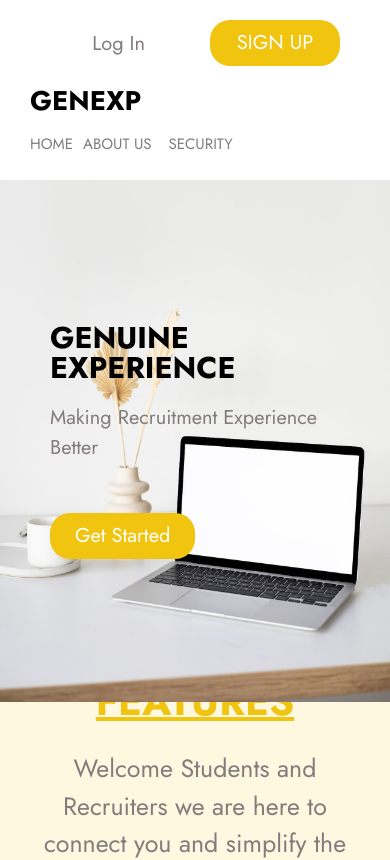
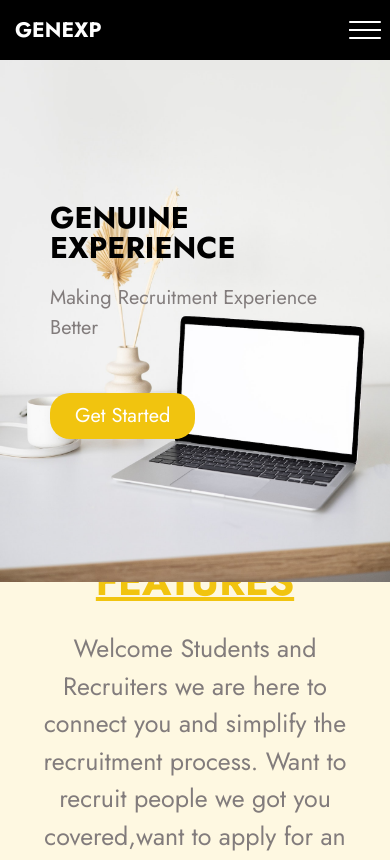
Before and after one commit to ktarun1419/genexp, a React (Create React App) app: page / in a window 390 px wide. Shown: the top 860 px of the page. Built offline with nearby package versions, Linux system fonts and the light colour scheme.

Commit message:
Modified the entire Navbar with complete responsiveness

```diff
--- a/src/components/Navbar.css
+++ b/src/components/Navbar.css
@@ -1,275 +1,135 @@
-.menu {
-    padding: 0 14rem;
-    /* margin-top: 12rem; */
-}
-
-.menu nav {
+.Navbar {
+    height: 60px;
     display: flex;
     justify-content: space-between;
     align-items: center;
+    background: black;
+    /* Added */
+    position:fixed;
     width: 100%;
-    height: 12rem;
-    /* position: fixed;
-    top: 0;  */
-}
+    top: 0;
+  }
 
+  .Navbar > .nav-logo {
+    font-weight: 700;
+    font-size: 21px;
+    margin: 15px;
+    color: #ffffff;
+  }
 
-.menu nav .left-side-menu {
-    display: flex;
-    justify-content: space-between;
-    align-items: center;
-    width: 50%;
+  .Navbar > .nav-items {
+    z-index: 10;
+  }
 
-}
+  .Navbar > .nav-items > a {
+    color: #ffffff;
+    font-size: 16px;
+    text-decoration: none;
+    margin: 15px;
+    position: relative;
+    opacity: 0.9;
+  }
 
-.menu nav .left-side-menu .sub-menu {
-    height: inherit;
-    display: flex;
-    /* position: relative;
-    z-index: 99; */
-}
+  .Navbar > .nav-items > a:hover {
+    opacity: 1;
+    color: #F1C40F;
+  }
 
-.menu nav .left-side-menu .sub-menu a {
-    margin-right: 2rem;
-}
-.menu nav .left-side-menu .sub-menu a:first-child {
-    margin-right: 1rem;
-}
+  .Navbar > .nav-items > a::before {
+    content: "";
+    position: absolute;
+    left: 0;
+    bottom: 0;
+    width: 0;
+    height: 2px;
+    background: #F1C40F;
+    transition: all 0.45s;
+  }
 
-.menu nav .left-side-menu .logo a h3 {
-    font-size: 2.5rem;
-}
+  .Navbar > .nav-items > a:hover::before {
+    width: 100%;
+  }
 
-.menu nav .left-side-menu .sub-menu a li {
-    font-size: 2rem;
-    line-height: 3.6rem;
-    text-transform: capitalize;
-    transition: all 0.2s;
-}
+  .Navbar > .nav-toggle {
+    display: none;
+  }
 
-.menu nav .left-side-menu .sub-menu a li:hover {
-    color: var(--button-background);
-}
-
-.menu .right-side-menu {
-    width: 50%;
-    display: flex;
-    justify-content: flex-end;
-}
-
-.menu .right-side-menu .sub-menu {
-    width: 100%;
-    height: inherit;
-    display: flex;
-    align-items: center;
-    justify-content: flex-end;
-}
-
-.menu .right-side-menu .sub-menu a {
-    margin-right: 3rem;
-    padding: 0.7rem 2.5rem;
-    background: rgba(255, 255, 255, 0.5);
-    font-size: 2rem;
-    cursor: pointer;
-    border-radius: 2rem;
-    position: relative;
-    z-index: 9;
-}
-
-.menu .right-side-menu .sub-menu .style-btn {
-    padding: 0px;
-}
-
-
-.menu .right-side-menu .sub-menu button {
-    padding: 0.5rem 2.5rem;
-    background-color: var(--button-background);
-    color: #fff;
-    position: relative;
-    z-index: 9;
-}
-
-.menu .right-side-menu .sub-menu button:hover {
-    background: #1b3d68;
-}
-
-.menu .right-side-menu .sub-menu a li:hover {
-    color: var(--button-background);
-}
-
-
-@media (min-width: 1024px) {
-
-    .menu {
-        padding: 0 4rem;
+  @media (max-width: 700px) {
+    .Navbar > .nav-items {
+      position: absolute;
+      top: 60px;
+      display: flex;
+      flex-direction: column;
+      background: black;
+      /* left: 0; */
+      justify-content: center;
+      align-items: center;
+      width: 100%;
+      height: 100vh;
+      transform: translateX(-100%);
+      transition: all .45s;
     }
 
-    .menu nav .left-side-menu .sub-menu a li {
-        font-size: 2rem;
-        margin-right: 1.5rem;
-        width: 10rem;
+    .Navbar > .nav-items > a::before {
+        background: transparent;
     }
 
-    .menu nav .left-side-menu .logo a h3 {
-        margin-right: 5rem;
-    }
-}
+    .Navbar > .nav-items.open {
+        transform: translateX(0);
 
-@media (min-width: 768px) and (max-width: 1023px) {
-    .menu {
-        padding: 0 3rem;
     }
 
-    .menu nav .left-side-menu .sub-menu a li {
-        font-size: 1.3rem;
-        margin-right: 2px;
+    .Navbar > .nav-toggle {
+      display: flex;
+      width: 50px;
+      height: 50px;
+      align-items: center;
+      justify-content: center;
+      cursor: pointer;
     }
 
-    .menu nav .left-side-menu .logo a h3 {
-        font-size: 2rem;
+    .nav-toggle > .bar {
+      position: relative;
+      width: 32px;
+      height: 2px;
+      background: #ffffff;
+      transition: all 0.45s ease-in-out;
     }
 
-    .menu nav .left-side-menu .sub-menu a {
-        margin-right: 2rem;
+    .nav-toggle > .bar::before,
+    .nav-toggle > .bar::after {
+      content: "";
+      position: absolute;
+      height: 2px;
+      background: #ffffff;
+      border-radius: 2px;
+      transition: all 0.45s ease-in-out;
+    }
+
+    .nav-toggle > .bar::before {
+      width: 32px;
+      transform: translateY(-8px);
+      right: 0;
+    }
+
+    .nav-toggle > .bar::after {
+      width: 32px;
+      transform: translateY(8px);
+    }
+
+    .nav-toggle.open > .bar {
+        transform: translateX(-40px);
+        background: transparent;
+    }
+
+    .nav-toggle.open > .bar::before {
+        width: 32px;
+        transform: rotate(45deg) translate(26px, -26px);
+    }
+
+    .nav-toggle.open > .bar::after {
+      transform: rotate(-45deg) translate(26px, 26px);
     }
 
 
-    .menu nav {
-        display: flex;
-        flex-flow: column;
-        align-items: flex-start;
-
-    }
-
-    .menu nav .left-side-menu {
-        width: 100%;
-        display: block;
-        order: 2;
-    }
-
-    .menu nav .left-side-menu .logo {
-        display: block;
-        width: 100%;
-    }
-
-    .menu nav .left-side-menu .logo a h3 {
-        font-size: 3rem;
-        margin-bottom: 1rem;
-    }
-
-    .menu .left-side-menu .sub-menu {
-        width: 100%;
-        display: block;
-    }
-
-    .menu nav .left-side-menu .sub-menu a {
-        margin-right: 1.7rem;
-    }
-
-    .menu nav .left-side-menu .sub-menu a li {
-        font-size: 2rem;
-    }
-
-    .main nav .right-side-menu {
-        width: 100%;
-        order: 1;
-    }
-
-    .menu .right-side-menu .sub-menu button {
-        width: 13rem;
-        font-size: 2rem;
-        text-transform: uppercase;
-    }
-
-    .menu .right-side-menu {
-        width: 100%;
-        display: block;
-        justify-content: flex-end;
-    }
-
-    .menu .right-side-menu .sub-menu a {
-        margin: 2rem;
-    }
-}
-
-@media (max-width: 768px) {
-
-    .menu {
-        padding: 0 3rem;
-    }
-
-    .menu nav {
-        display: flex;
-        flex-flow: column;
-        align-items: flex-start;
-
-    }
-
-    .menu nav .left-side-menu {
-        width: 100%;
-        display: block;
-        order: 2;
-    }
-
-    .menu nav .left-side-menu .logo {
-        display: block;
-        width: 100%;
-    }
-
-    .menu nav .left-side-menu .logo a h3 {
-        font-size: 3rem;
-        margin-bottom: 1rem;
-    }
-
-    .menu .left-side-menu .sub-menu {
-        width: 100%;
-        display: block;
-    }
-
-    .menu nav .left-side-menu .sub-menu a {
-        margin-right: 1.7rem;
-    }
-
-    .menu nav .left-side-menu .sub-menu a li {
-        font-size: 1.8rem;
-    }
-
-    .main .right-side-menu {
-        width: 100%;
-        order: 1;
-    }
-
-    .main nav .right-side-menu .sub-menu {
-        display: flex;
-        justify-content: center;
-    }
-
-    .menu .right-side-menu .sub-menu button {
-        width: 13rem;
-        font-size: 2rem;
-        text-transform: uppercase;
-    }
-
-    .menu .right-side-menu {
-        width: 100%;
-        display: block;
-        justify-content: flex-end;
-    }
-
-    .menu .right-side-menu .sub-menu a {
-        margin: 2rem;
-    }
-}
-
-@media (max-width: 468px) {
-
-    .menu nav .left-side-menu .logo a h3 {
-        font-size: 2.7rem;
-
-    }
-
-    .menu nav .left-side-menu .sub-menu a li {
-        font-size: 1.5rem;
-    }
-
-}
+  }
--- a/src/components/Navbar.js
+++ b/src/components/Navbar.js
@@ -1,48 +1,28 @@
-import React from 'react'
+import React, { useState } from 'react'
+import "./Navbar.css";
+import { Link } from "react-router-dom";
 import { NavLink } from 'react-router-dom';
-import { Link } from "react-router-dom";
-import './Navbar.css';
 
-export default function Navbar() {
+export default function NavBarCheck() {
+
+    const [isOpen, setIsOpen] = useState(false);
   return (
     <>
-            <div className='menu'>
-                <nav>
-                    <div className='left-side-menu'>
-                        <div className='logo'>
-                            <a href="/">
-                                <h3>GENEXP</h3>
-                            </a>
+    <div className="Navbar">
+      <span className="nav-logo">GENEXP</span>
+      <div className={`nav-items ${isOpen && "open"}`}>
+        <NavLink to="/">Home</NavLink>
+        <NavLink to="/aboutus">About Us</NavLink>
+        <NavLink to="/security">Security</NavLink>
+        <Link to="/login">Login</Link>
+        <Link to="/signup">Sign Up</Link>
       </div>
-                        <div className='sub-menu'>
-
-                            <NavLink to="/">
-                                <li>HOME</li>
-                            </NavLink>
-
-                            <NavLink to="/aboutus">
-                                <li>ABOUT US</li>
-                            </NavLink>
-
-                            <NavLink to="/security">
-                                <li>SECURITY</li>
-                            </NavLink>
-
-                            {/* <NavLink to="/dashboard">
-                                <li>CAREERS</li>
-                            </NavLink> */}
+      <div
+        className={`nav-toggle ${isOpen && "open"}`}
+        onClick={() => setIsOpen(!isOpen)}
+      >
+        <div className="bar"></div>
       </div>
-                    </div>
-
-                    <div className='right-side-menu'>
-                        <div className="sub-menu">
-                            <Link to="/login">
-                                <li>Log In</li>
-                            </Link>
-                            <Link to="/signup" className='style-btn'><button>Sign Up</button></Link>
-                        </div>
-                    </div>
-                </nav>
     </div>
     </>
   )
```
Lines whose indentation alone changed are shown as unchanged.
